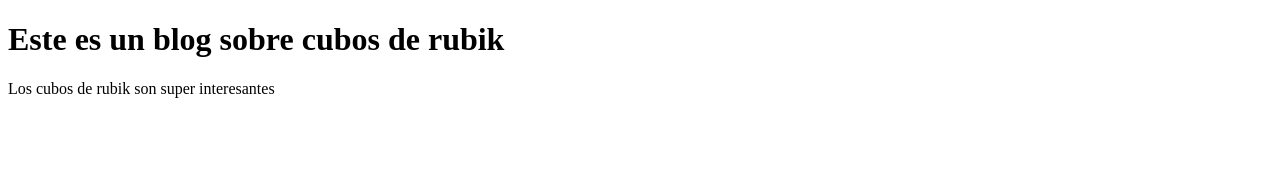
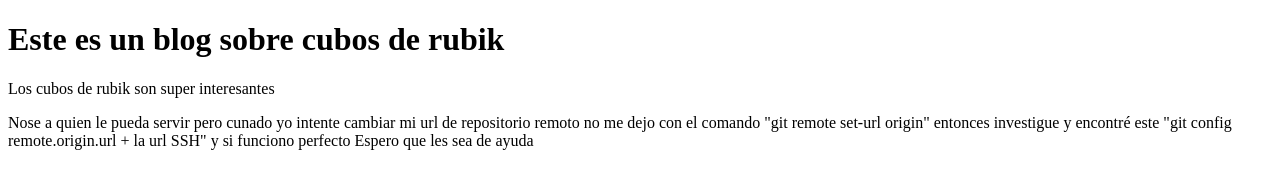
Before and after one commit to teomejia22/PersonalProject, a plain HTML site: page index.html in a window 1280 px wide. Drawn offline with Linux system fonts and the light colour scheme.

Commit message:
Agregue otro parrafo aleatorio

```diff
--- a/index.html
+++ b/index.html
@@ -10,6 +10,9 @@
     <div id="ppal">
         <h1 id="title">Este es un blog sobre cubos de rubik</h1>
         <p>Los cubos de rubik son super interesantes</p>
+        <p>Nose a quien le pueda servir pero cunado yo intente cambiar mi url de repositorio remoto no me dejo con el comando "git
+        remote set-url origin" entonces investigue y encontré este "git config remote.origin.url + la url SSH" y si funciono
+        perfecto Espero que les sea de ayuda </p>
     </div>
 </body>
 </html>
```
